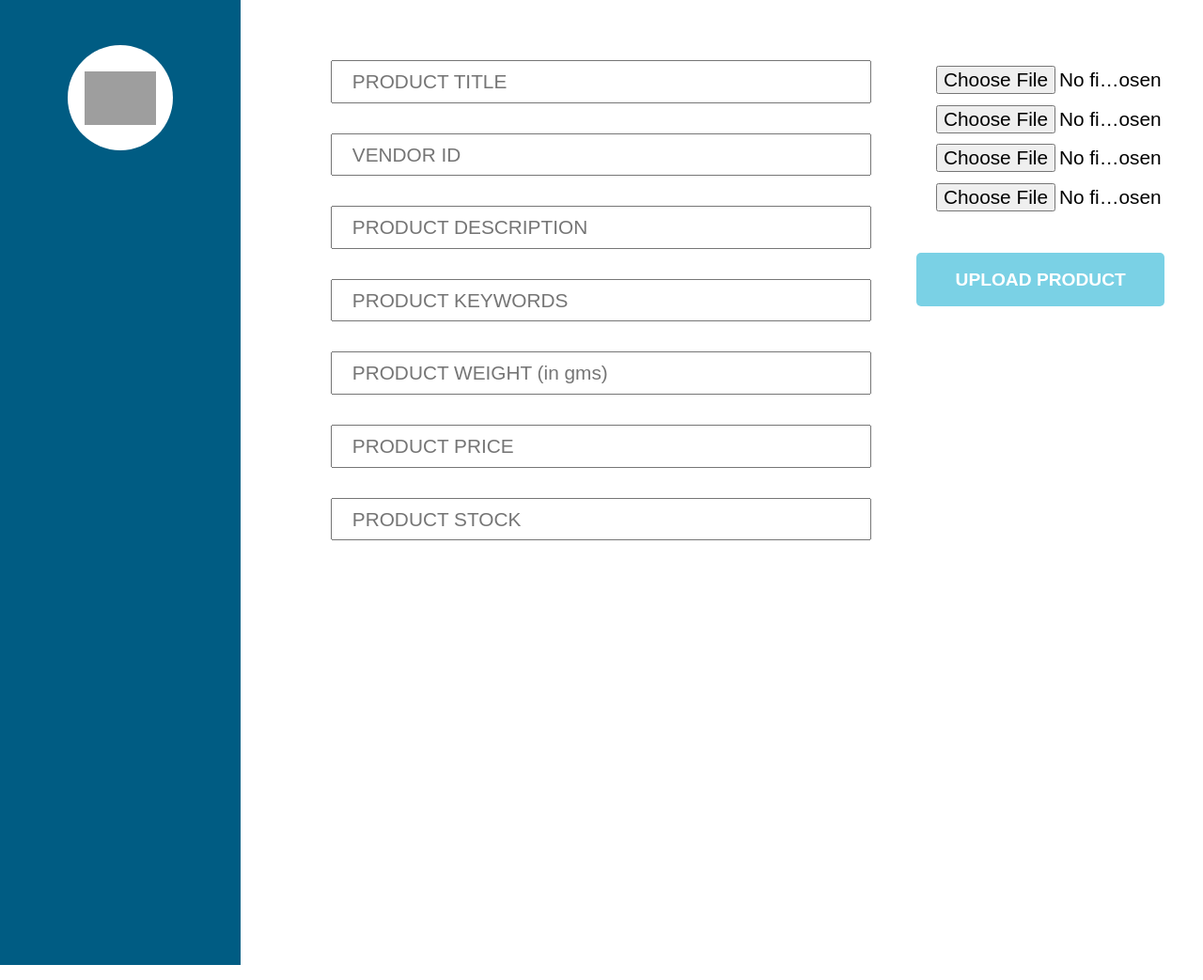
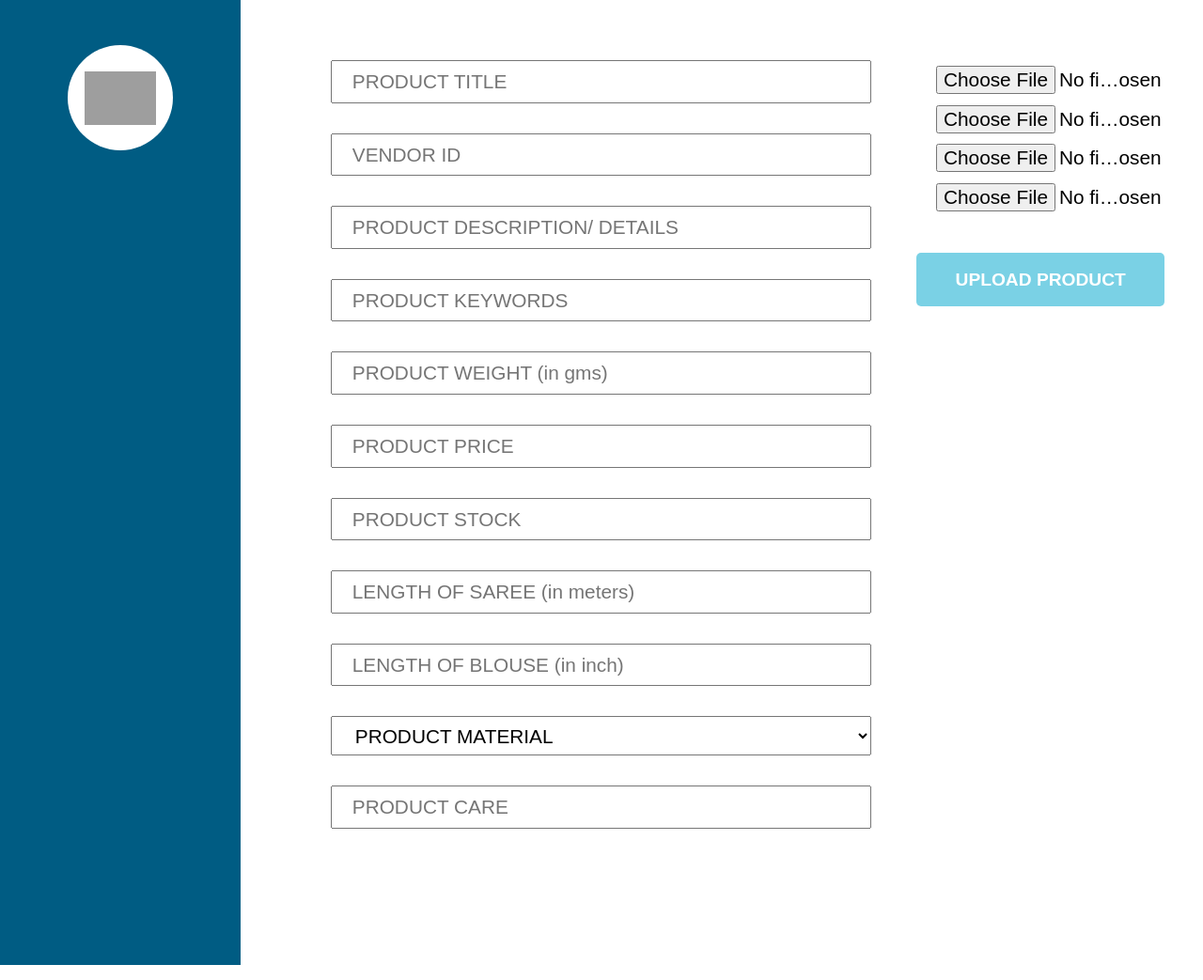
Before and after one commit to Tulsiyan-Fashion-pvt-ltd/Inventory, a Flask app: page /add in a window 1280 px wide. Shown: the part 90-1133 px from the top of the page at 94% size. Run offline with Flask 3, Linux system fonts and the light colour scheme; the visitor is signed in with stand-in values (Sample User, id 1); some libraries are stand-ins or nearby versions; grey boxes are pictures that could not be loaded.

Commit message:
add product page

```diff
--- a/app.py
+++ b/app.py
@@ -17,7 +17,6 @@ app.secret_key = "6129097fee5199dfa20d2ac8d06ba06ec3ad49c2c3a725ed18ab605e122f4d
 
 
 app.config['MYSQL_HOST'] = "localhost"
-# app.config['MYSQL_PORT'] = 3306
 app.config["MYSQL_USER"] = "root"
 app.config["MYSQL_PASSWORD"] = "9624"
 app.config["MYSQL_DB"] = "tulsiyandb"
@@ -36,23 +35,36 @@ def index():
 def generate_unique_id():
     return str(uuid.uuid4())
 
+
+
+saree_materials = [
+    "Banarasi Silk", "Kanchipuram Silk", "Tussar Silk", "Mysore Silk",
+    "Handloom Cotton", "Chanderi Cotton", "Tant Cotton",
+    "Georgette", "Chiffon", "Crepe", "Net",
+    "Linen", "Satin", "Organza", "Velvet"
+]
+
 @app.route("/add", methods = ['POST', 'GET'])
 def add():
     if session.get('user') == None:
         return redirect('/login')
 
     if request.method == "GET":
-        return render_template('add.html', page_name="add products")
+        return render_template('add.html', page_name="add products", material=saree_materials)
     else:
         data = request.form
-        productid = str(uuid.uuid4())
-        title = data.get('title')
-        vendorid = data.get('vid', 'NULL')
-        product_desc = data.get('desc')
-        product_kwords = data.get('keywords')
-        product_weight = data.get('weight')
-        product_price = data.get('price')
-        product_stock = data.get('stock')
+        productid = str(uuid.uuid4()).strip()
+        title = data.get('title').strip()
+        vendorid = data.get('vid', 'NULL').strip()
+        product_desc = data.get('desc').strip()
+        product_kwords = data.get('keywords').split(',')
+        product_weight = data.get('weight').strip()
+        product_price = data.get('price').replace(',', '')
+        product_stock = data.get('stock').strip()
+        slen = data.get('slen').strip()
+        blen = data.get('blen').strip()
+        material = data.get('material').strip()
+        care = data.get('product-care').strip()
 
         file01 = request.files['img01']
         main_image = file01.read()
@@ -70,10 +82,16 @@ def add():
         date = date.strftime("%Y-%m-%d")
         cursor = mysql.connection.cursor()
         cursor.execute('''insert into inventory(productID, vendor_id, product_desc, product_price, product_weight_gm,
-                       product_stock, product_image, product_img01, product_img02, product_img03, creation_date) values(
-                       %s, %s, %s, %s, %s, %s, %s, %s, %s, %s, %s)''',
-                       (productid, vendorid, title, product_price, product_weight, product_stock, main_image,
-                       img02, img03, img04, date))
+                       product_stock, product_details, saree_len, blouse_len, product_material, product_care, product_image,
+                       product_img01, product_img02, product_img03, creation_date) values(
+                       %s, %s, %s, %s, %s, %s, %s, %s, %s, %s, %s, %s, %s, %s, %s, %s)''',
+                       (productid, vendorid, title, product_price, product_weight, product_stock, product_desc,
+                        slen, blen, material, care, main_image, img02, img03, img04, date))
+
+        for _ in product_kwords:
+            keyword = _.strip()
+            cursor.execute('''insert into searching_keywords(productId, search_result) values(%s, %s)''',
+                           (productid, keyword))
         mysql.connection.commit()
         cursor.close()
         return redirect('/add')
--- a/static/add.css
+++ b/static/add.css
@@ -16,6 +16,7 @@ form {
     flex-flow: row wrap;
     margin-top: 4em;
     margin-left: 6em;
+    min-height: 90dvh;
 }
 
 #main-container {
@@ -48,3 +49,10 @@ form {
 button:active{
     opacity: 80%;
 }
+
+select#material{
+    font-size: 1.3em;
+    line-height: 2em;
+    height: 2em;
+    padding-left: 1em;
+}
--- a/static/header.css
+++ b/static/header.css
@@ -48,3 +48,10 @@ main {
     border-radius: 80px;
     margin-top: 3em;
 }
+
+#main-container {
+    display: flex;
+    width: 100%;
+    overflow-y: scroll;
+    height: 90.6dvh;
+}
--- a/templates/add.html
+++ b/templates/add.html
@@ -4,13 +4,22 @@
 <link rel="stylesheet" href="../static/add.css">
 <form method="post" enctype="multipart/form-data">
     <div id="inputs">
-        <input type="text" id="title" name="title" placeholder="PRODUCT TITLE" required>
+        <input type="text" id="title" name="title" placeholder="PRODUCT TITLE" required autocomplete="off">
         <input type="text" id="vendor-id" name="vid" placeholder="VENDOR ID">
-        <input type="text" id="desc" name="desc" placeholder="PRODUCT DESCRIPTION" required>
+        <input type="text" id="desc" name="desc" placeholder="PRODUCT DESCRIPTION/ DETAILS" required autocomplete="off">
         <input type="text" id="keywords" name="keywords" placeholder="PRODUCT KEYWORDS" required>
         <input type="text" id="weight" name="weight" placeholder="PRODUCT WEIGHT (in gms)" required>
-        <input type="text" id="price" name="price" placeholder="PRODUCT PRICE" required>
-        <input type="text" id="stock" name="stock" placeholder="PRODUCT STOCK">
+        <input type="text" id="price" name="price" placeholder="PRODUCT PRICE" required autocomplete="off">
+        <input type="text" id="stock" name="stock" placeholder="PRODUCT STOCK" required>
+        <input type="text" id="saree-len" name="slen" placeholder="LENGTH OF SAREE (in meters)" required>
+        <input type="text" id="blouse-len" name="blen" placeholder="LENGTH OF BLOUSE (in inch)" required>
+        <select name="material" id="material" required>
+            <option value="default" disabled selected>PRODUCT MATERIAL</option>
+            {% for item in material %}
+                <option value="{{ item }}">{{ item }}</option>
+            {% endfor %}
+        </select>
+        <input type="text" id="care" name="product-care" placeholder="PRODUCT CARE" required>
     </div>
 
     <div id="right-section">
```
